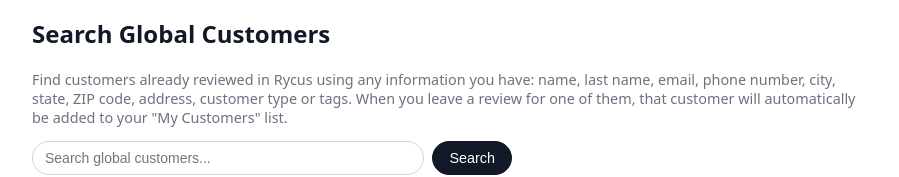
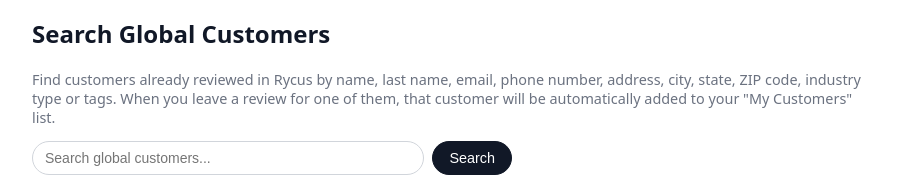
Before and after one commit to carretaph/Rycus-frontend, a React (Vite) app: page /customers in a window 1280 px wide. Shown: the part 448-625 px from the top of the page, without its empty margins (190-1089 px from the left). Built offline with nearby package versions, Linux system fonts and the light colour scheme; no server answers; sample sign-in values are in the browser's storage.

Commit message:
Add debounced global search for customers

```diff
--- a/src/pages/CustomerList.tsx
+++ b/src/pages/CustomerList.tsx
@@ -43,6 +43,7 @@
 
         const userEmail = user?.email?.trim();
 
+        // Si no hay email, no dejamos loading infinito
         if (!userEmail) {
           setMyCustomers([]);
           setLoadingMy(false);
@@ -67,18 +68,19 @@
   }, [user?.email]);
 
   // ============================
-  // Click en cliente
+  // Click en un cliente
   // ============================
   const handleCustomerClick = (id?: number) => {
     if (!id) return;
+    // Ruta definida en App.tsx: /customers/:id/reviews
     navigate(`/customers/${id}/reviews`);
   };
 
   // ============================
-  // BÚSQUEDA GLOBAL
+  // Búsqueda GLOBAL (reutilizable)
   // ============================
-  const handleSearch = async () => {
-    const q = searchTerm.trim();
+  const handleSearch = async (query?: string) => {
+    const q = (query ?? searchTerm).trim();
     if (!q || q.length < 2) {
       setGlobalResults([]);
       return;
@@ -102,9 +104,35 @@
     }
   };
 
+  // Enter sigue funcionando (además del autosuggest)
   const handleSearchKeyDown = (e: React.KeyboardEvent<HTMLInputElement>) => {
-    if (e.key === "Enter") handleSearch();
+    if (e.key === "Enter") {
+      handleSearch();
+    }
   };
+
+  // ============================
+  // 🔍 BÚSQUEDA AUTOMÁTICA (DEBOUNCE)
+  // ============================
+  useEffect(() => {
+    const q = searchTerm.trim();
+
+    // Si está vacío o muy corto, limpiamos resultados y salimos
+    if (!q || q.length < 2) {
+      setGlobalResults([]);
+      return;
+    }
+
+    // Esperamos 600ms después de que el usuario deja de escribir
+    const timeoutId = window.setTimeout(() => {
+      handleSearch(q);
+    }, 600);
+
+    // Limpiamos el timeout si el usuario sigue escribiendo
+    return () => {
+      window.clearTimeout(timeoutId);
+    };
+  }, [searchTerm]);
 
   return (
     <div className="page">
@@ -183,13 +211,11 @@
         ============================= */}
         <section style={{ marginTop: "24px" }}>
           <h2>Search Global Customers</h2>
-
           <p style={{ fontSize: "0.9rem", color: "#6b7280" }}>
-            Find customers already reviewed in Rycus using any information you
-            have: name, last name, email, phone number, city, state, ZIP code,
-            address, customer type or tags. When you leave a review for one of
-            them, that customer will automatically be added to your
-            &quot;My Customers&quot; list.
+            Find customers already reviewed in Rycus by name, last name, email,
+            phone number, address, city, state, ZIP code, industry type or tags.
+            When you leave a review for one of them, that customer will be
+            automatically added to your &quot;My Customers&quot; list.
           </p>
 
           <div
@@ -215,7 +241,7 @@
             />
             <button
               type="button"
-              onClick={handleSearch}
+              onClick={() => handleSearch()}
               style={{
                 padding: "8px 16px",
                 borderRadius: "999px",
@@ -231,6 +257,7 @@
             </button>
           </div>
 
+          {/* Resultados globales */}
           <div style={{ marginTop: "12px" }}>
             {loadingGlobal && <p>Searching global customers...</p>}
 
```
